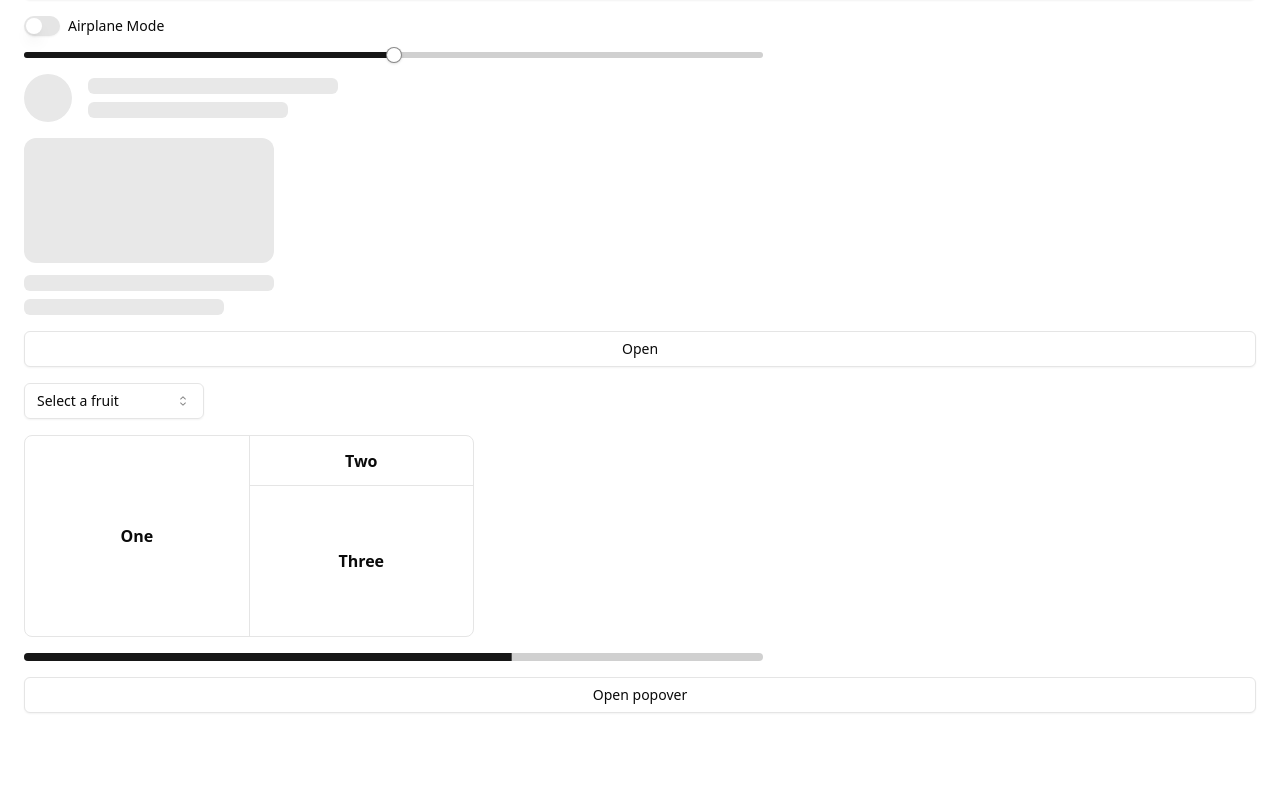
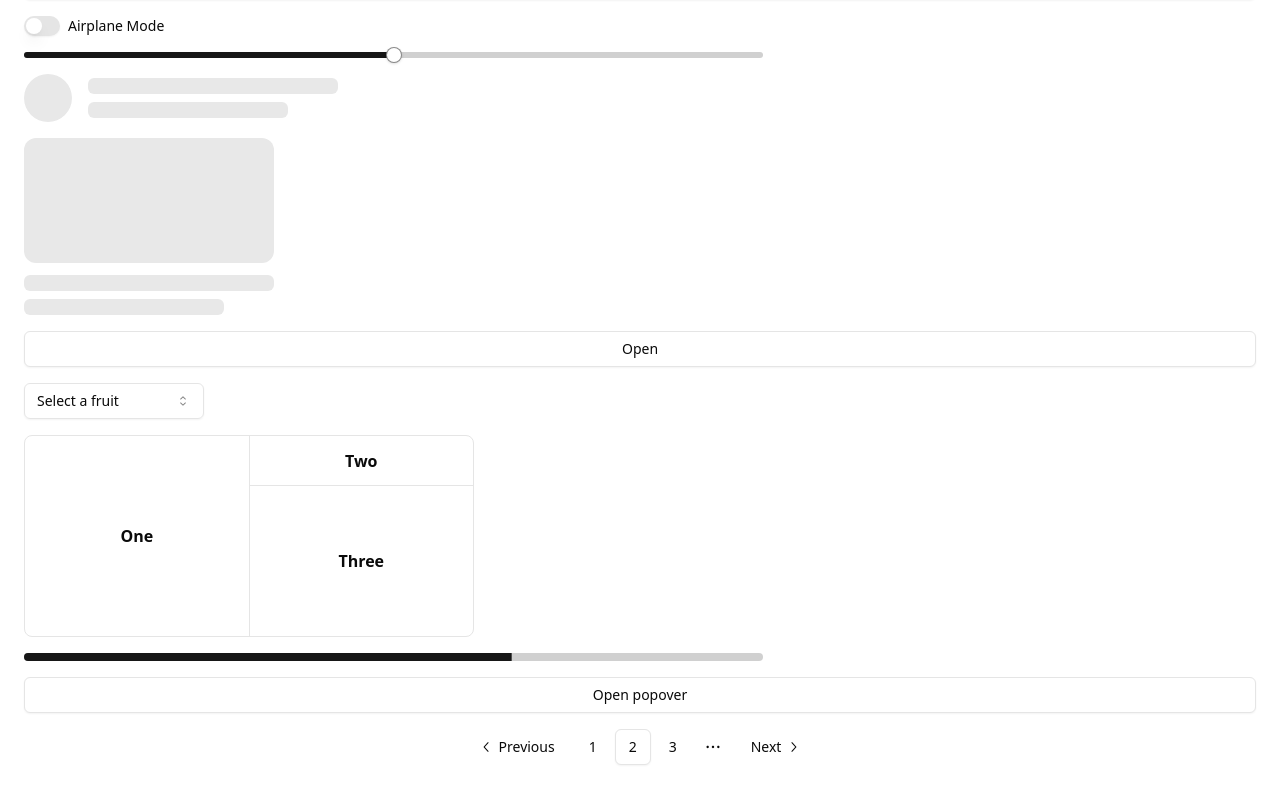
Before and after one commit to SanjoyGorai/nextjs-shadcn, a Next.js app: page / in a window 1280 px wide. Shown: the part 2411-3200 px from the top of the page. Before the commit the page ends 3148 px from the top, so only its background shows below. Built offline with nearby package versions, Linux system fonts and the light colour scheme.

Commit message:
Pagination added

```diff
--- a/src/app/page.tsx
+++ b/src/app/page.tsx
@@ -128,6 +128,7 @@
       <ResizableDemo/>
       <ProgressDemo/>
       <PopoverDemo/>
+      <PaginationDemo/>
     </div>
   );
 };
@@ -559,3 +560,42 @@
     </Popover>
   )
 }
+
+import {
+  Pagination,
+  PaginationContent,
+  PaginationEllipsis,
+  PaginationItem,
+  PaginationLink,
+  PaginationNext,
+  PaginationPrevious,
+} from "@/components/ui/pagination"
+
+export function PaginationDemo() {
+  return (
+    <Pagination>
+      <PaginationContent>
+        <PaginationItem>
+          <PaginationPrevious href="#" />
+        </PaginationItem>
+        <PaginationItem>
+          <PaginationLink href="#">1</PaginationLink>
+        </PaginationItem>
+        <PaginationItem>
+          <PaginationLink href="#" isActive>
+            2
+          </PaginationLink>
+        </PaginationItem>
+        <PaginationItem>
+          <PaginationLink href="#">3</PaginationLink>
+        </PaginationItem>
+        <PaginationItem>
+          <PaginationEllipsis />
+        </PaginationItem>
+        <PaginationItem>
+          <PaginationNext href="#" />
+        </PaginationItem>
+      </PaginationContent>
+    </Pagination>
+  )
+}
--- /dev/null
+++ b/src/components/ui/pagination.tsx
@@ -0,0 +1,121 @@
+import * as React from "react"
+import {
+  ChevronLeftIcon,
+  ChevronRightIcon,
+  DotsHorizontalIcon,
+} from "@radix-ui/react-icons"
+
+import { cn } from "@/lib/utils"
+import { ButtonProps, buttonVariants } from "@/components/ui/button"
+
+const Pagination = ({ className, ...props }: React.ComponentProps<"nav">) => (
+  <nav
+    role="navigation"
+    aria-label="pagination"
+    className={cn("mx-auto flex w-full justify-center", className)}
+    {...props}
+  />
+)
+Pagination.displayName = "Pagination"
+
+const PaginationContent = React.forwardRef<
+  HTMLUListElement,
+  React.ComponentProps<"ul">
+>(({ className, ...props }, ref) => (
+  <ul
+    ref={ref}
+    className={cn("flex flex-row items-center gap-1", className)}
+    {...props}
+  />
+))
+PaginationContent.displayName = "PaginationContent"
+
+const PaginationItem = React.forwardRef<
+  HTMLLIElement,
+  React.ComponentProps<"li">
+>(({ className, ...props }, ref) => (
+  <li ref={ref} className={cn("", className)} {...props} />
+))
+PaginationItem.displayName = "PaginationItem"
+
+type PaginationLinkProps = {
+  isActive?: boolean
+} & Pick<ButtonProps, "size"> &
+  React.ComponentProps<"a">
+
+const PaginationLink = ({
+  className,
+  isActive,
+  size = "icon",
+  ...props
+}: PaginationLinkProps) => (
+  <a
+    aria-current={isActive ? "page" : undefined}
+    className={cn(
+      buttonVariants({
+        variant: isActive ? "outline" : "ghost",
+        size,
+      }),
+      className
+    )}
+    {...props}
+  />
+)
+PaginationLink.displayName = "PaginationLink"
+
+const PaginationPrevious = ({
+  className,
+  ...props
+}: React.ComponentProps<typeof PaginationLink>) => (
+  <PaginationLink
+    aria-label="Go to previous page"
+    size="default"
+    className={cn("gap-1 pl-2.5", className)}
+    {...props}
+  >
+    <ChevronLeftIcon className="h-4 w-4" />
+    <span>Previous</span>
+  </PaginationLink>
+)
+PaginationPrevious.displayName = "PaginationPrevious"
+
+const PaginationNext = ({
+  className,
+  ...props
+}: React.ComponentProps<typeof PaginationLink>) => (
+  <PaginationLink
+    aria-label="Go to next page"
+    size="default"
+    className={cn("gap-1 pr-2.5", className)}
+    {...props}
+  >
+    <span>Next</span>
+    <ChevronRightIcon className="h-4 w-4" />
+  </PaginationLink>
+)
+PaginationNext.displayName = "PaginationNext"
+
+const PaginationEllipsis = ({
+  className,
+  ...props
+}: React.ComponentProps<"span">) => (
+  <span
+    aria-hidden
+    className={cn("flex h-9 w-9 items-center justify-center", className)}
+    {...props}
+  >
+    <DotsHorizontalIcon className="h-4 w-4" />
+    <span className="sr-only">More pages</span>
+  </span>
+)
+PaginationEllipsis.displayName = "PaginationEllipsis"
+
+export {
+  Pagination,
+  PaginationContent,
+  PaginationLink,
+  PaginationItem,
+  PaginationPrevious,
+  PaginationNext,
+  PaginationEllipsis,
+}
```
